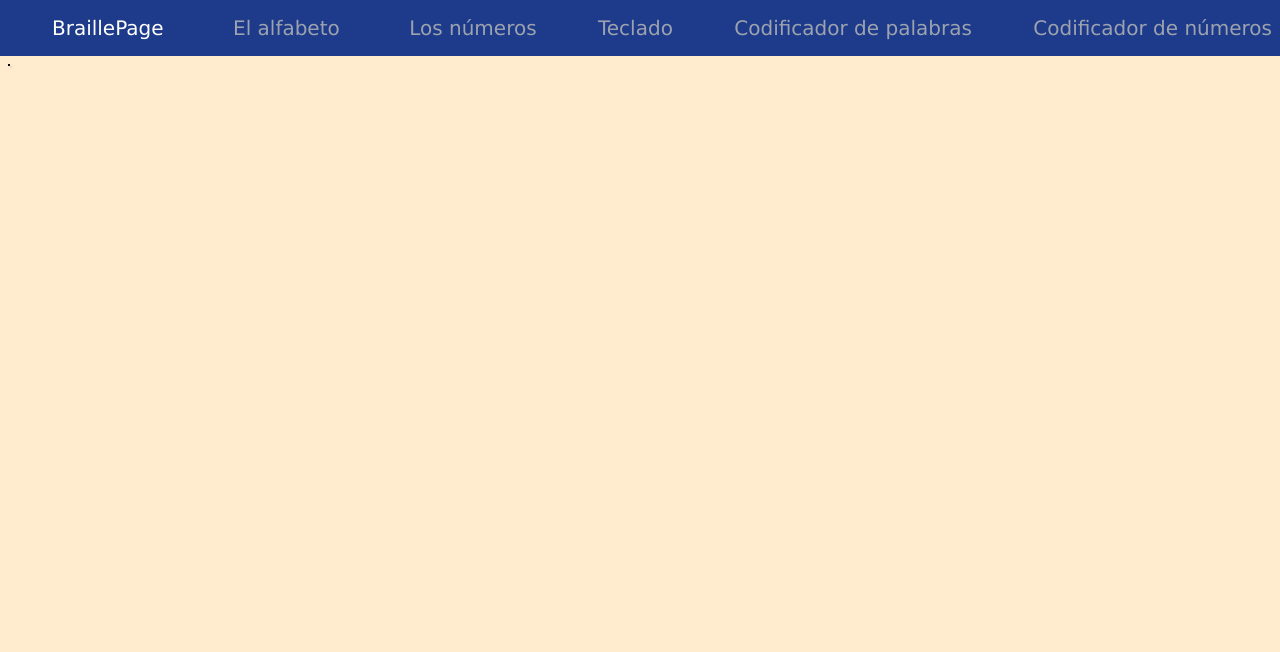
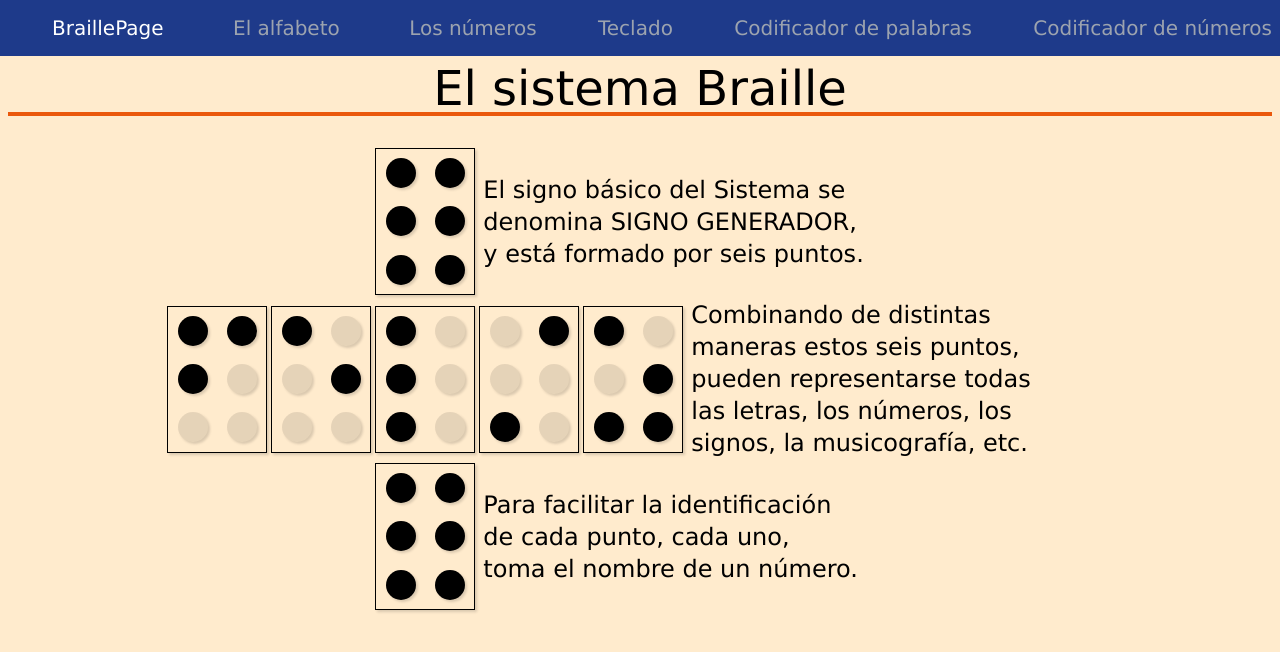
Before and after one commit to Schugu/BraillePage, a React (Vite) app: page / in a window 1280 px wide. Shown: the top 652 px of the page. Built offline with nearby package versions, Linux system fonts and the light colour scheme.

Commit message:
Add: Home Page

```diff
--- a/src/pages/Home.tsx
+++ b/src/pages/Home.tsx
@@ -1,8 +1,26 @@
 import Signo from "../components/codificador/Signo.tsx";
 export default function Home() {
   return (
-    <section className="w-full h-full p-2">
-      <Signo cadenaParaCodificar={"b"}/>
+    <section className="w-full h-full flex flex-col items-center gap-8 p-2">
+      <h1 className="w-full border-b-4 border-orange-600 text-5xl text-center">El sistema Braille</h1>
+
+      <article className="flex flex-col gap-1 text-2xl">
+        <div className="w-full flex flex-wrap items-center justify-center gap-2">
+          <Signo cadenaParaCodificar={"¥"} formato="grande" />
+          <p className="inline-block w-1/3 text-left text-balance self-center">El signo básico del Sistema se denomina SIGNO GENERADOR, y está formado por seis puntos.</p>
+        </div>
+
+        <div className="w-full flex flex-wrap items-center justify-center gap-2">
+          <Signo cadenaParaCodificar={"Felíz"} formato="grande" />
+          <p className="inline-block w-1/3 text-left text-balance self-center">Combinando de distintas maneras estos seis puntos, pueden representarse todas las letras, los números, los signos, la musicografía, etc.</p>
+        </div>
+
+        <div className="w-full flex flex-wrap items-center justify-center gap-2">
+          <Signo cadenaParaCodificar={"¥"} formato="grande" />
+          <p className="inline-block w-1/3 text-left text-balance self-center">Para facilitar la identificación de cada punto, cada uno, toma el nombre de un número.</p>
+        </div>
+      </article>
+
     </section>
   )
 }
```
